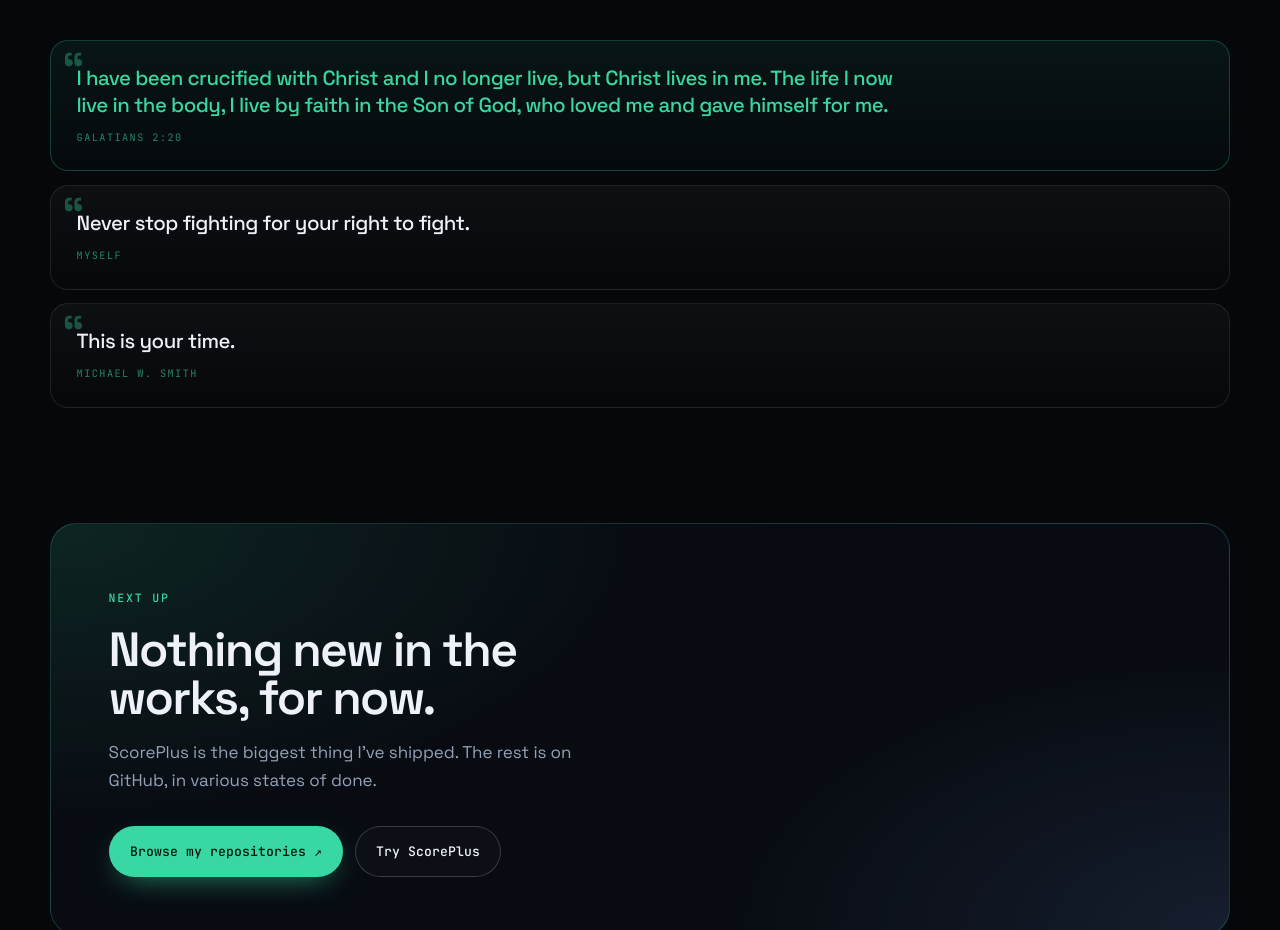
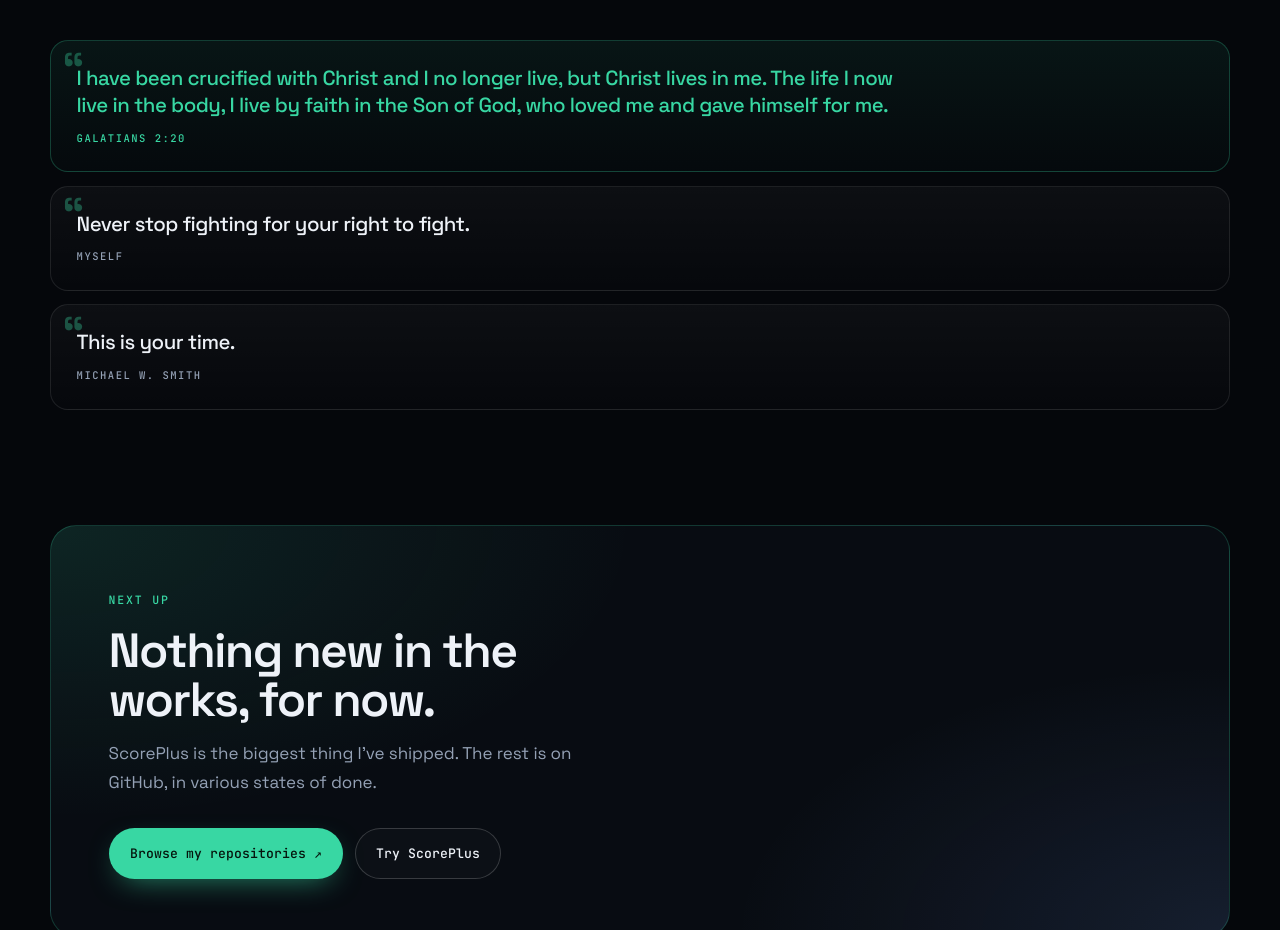
Before and after one commit to lhultimate/lhultimate.github.io, a plain HTML site: page index.html in a window 1280 px wide. Shown: the part 2800-3730 px from the top of the page. Drawn offline with Linux system fonts and the light colour scheme.

Commit message:
Make the quote captions readable
The attribution sat at 60% accent opacity in small mono type and washed out
against the tinted card. Use the muted text colour for readable captions and
full-strength green on the highlighted verse card.

🤖 Generated with Codebuff
Co-Authored-By: Codebuff <noreply@codebuff.com>

```diff
--- a/assets/styles.css
+++ b/assets/styles.css
@@ -690,11 +690,14 @@ main, .site-head, .site-foot { position: relative; z-index: 2; }
 .quote figcaption {
   margin-top: 0.7rem;
   font-family: var(--font-mono);
-  font-size: 0.64rem;
+  font-size: 0.66rem;
+  font-weight: 500;
   letter-spacing: 0.14em;
   text-transform: uppercase;
-  color: rgba(56, 215, 163, 0.6);
+  color: var(--muted);
 }
+
+.quote-alt figcaption { color: var(--green); }
 
 
 /* ---------------- CTA ---------------- */
```
